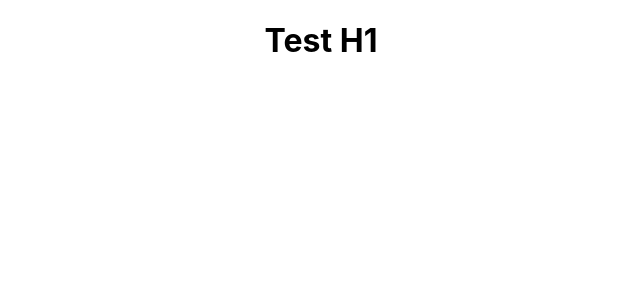
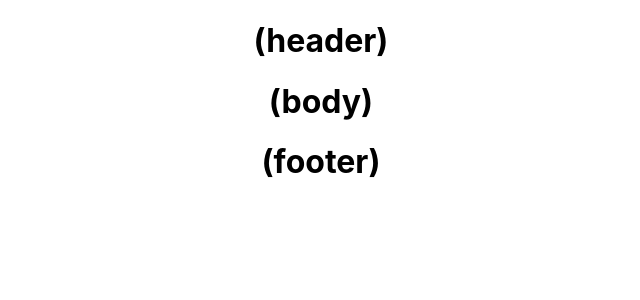
Before and after one commit to SamuelDAlencar/blitz_test, a React (Create React App) app: page / in a window 1280 px wide. Shown: the top 300 px of the page, without its empty margins (319-959 px from the left). Built offline with nearby package versions, Linux system fonts and the light colour scheme.

Commit message:
feat: just organized the header, footer and body of the app by adding it's tags

```diff
--- a/src/App.js
+++ b/src/App.js
@@ -1,11 +1,17 @@
 import React from 'react';
+import Header from './components/Header';
+import Footer from './components/Footer';
 import './style/App.css';
 
 function App() {
   return (
-    <div className="App">
-      <h1>Test H1</h1>
-    </div>
+    <body className="app_body">
+      <Header />
+      <main>
+        <h1>(body)</h1>
+      </main>
+      <Footer />
+    </body>
   );
 }
 
--- /dev/null
+++ b/src/components/Footer.js
@@ -0,0 +1,11 @@
+import React from 'react';
+
+function Footer() {
+  return (
+    <footer>
+      <h1>(footer)</h1>
+    </footer>
+  );
+}
+
+export default Footer;
--- /dev/null
+++ b/src/components/Header.js
@@ -0,0 +1,11 @@
+import React from 'react';
+
+function Header() {
+  return (
+    <header>
+      <h1>(header)</h1>
+    </header>
+  );
+}
+
+export default Header;
--- a/src/style/App.css
+++ b/src/style/App.css
@@ -1,38 +1,7 @@
-.App {
+.app_body {
   text-align: center;
 }
 
-.App-logo {
-  height: 40vmin;
-  pointer-events: none;
+.h1 {
+  color: red;
 }
-
-@media (prefers-reduced-motion: no-preference) {
-  .App-logo {
-    animation: App-logo-spin infinite 20s linear;
-  }
-}
-
-.App-header {
-  background-color: #282c34;
-  min-height: 100vh;
-  display: flex;
-  flex-direction: column;
-  align-items: center;
-  justify-content: center;
-  font-size: calc(10px + 2vmin);
-  color: white;
-}
-
-.App-link {
-  color: #61dafb;
-}
-
-@keyframes App-logo-spin {
-  from {
-    transform: rotate(0deg);
-  }
-  to {
-    transform: rotate(360deg);
-  }
-}
```
